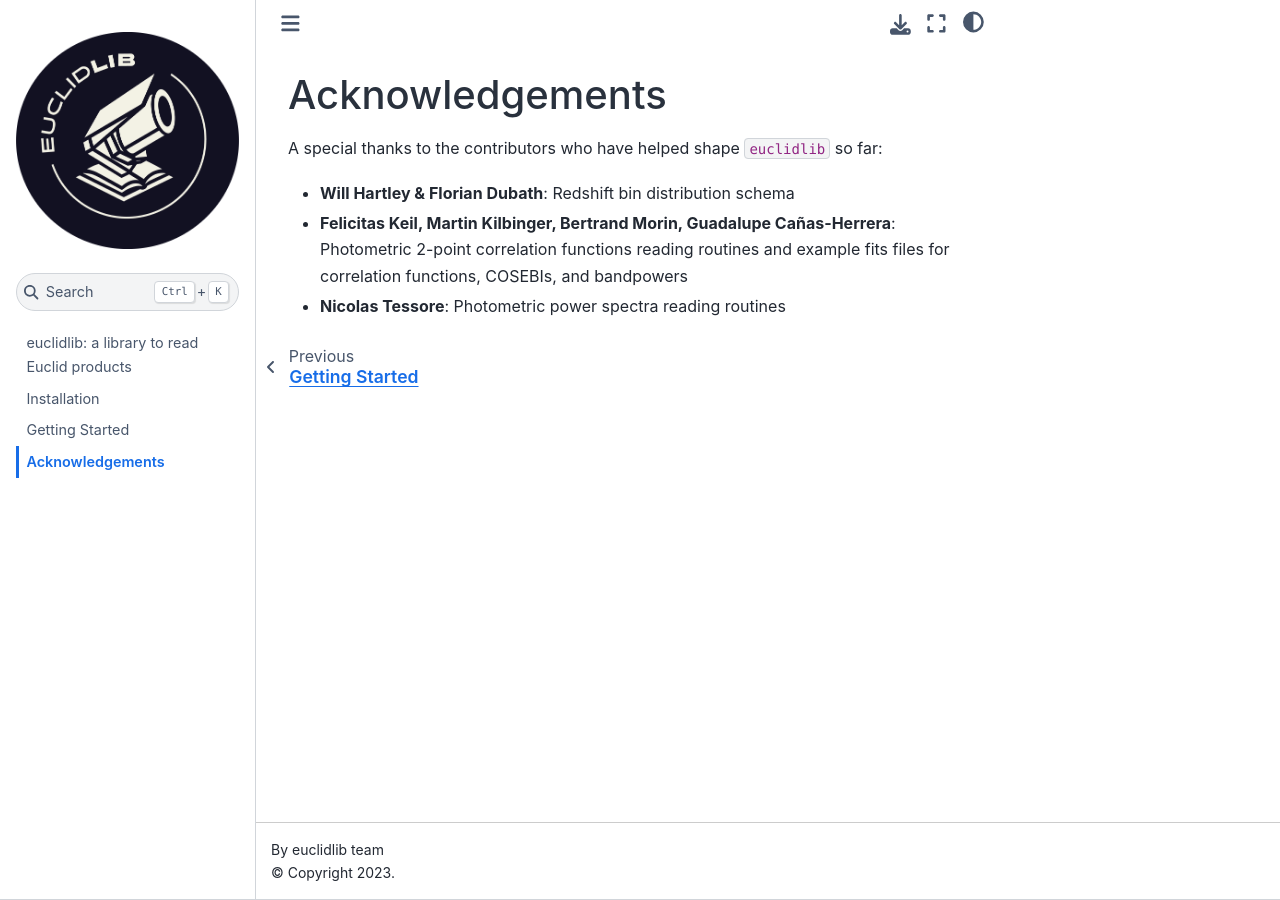
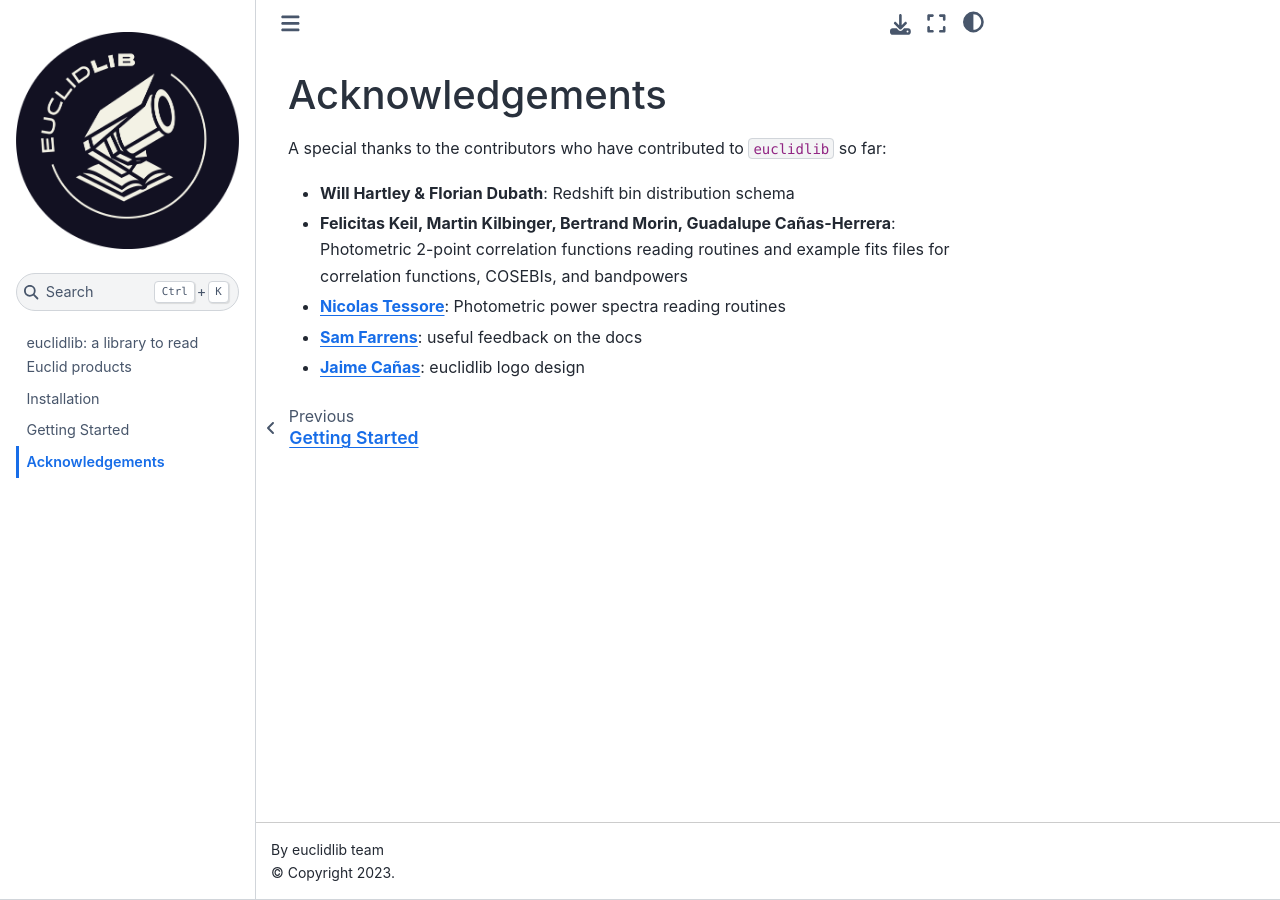
Before and after one commit to euclidlib/euclidlib, a Jupyter Book: the page built from docs/acknowledgments.md, in a window 1280 px wide. Built offline with Jupyter Book 1.0.4 settings and Sphinx 7.4.7 and the Sphinx Book theme 1.1.4, drawn with Linux system fonts in a browser that asks for light colours.

Commit message:
updated style of few strings

```diff
--- a/docs/acknowledgments.md
+++ b/docs/acknowledgments.md
@@ -1,7 +1,9 @@
 # Acknowledgements
 
-A special thanks to the contributors who have helped shape `euclidlib` so far:
+A special thanks to the contributors who have contributed to `euclidlib` so far:
 
 - **Will Hartley & Florian Dubath**: Redshift bin distribution schema
 - **Felicitas Keil, Martin Kilbinger, Bertrand Morin, Guadalupe Cañas-Herrera**: Photometric 2-point correlation functions reading routines and example fits files for correlation functions, COSEBIs, and bandpowers
-- **Nicolas Tessore**: Photometric power spectra reading routines
+- **[Nicolas Tessore](https://ntessore.page)**: Photometric power spectra reading routines
+- **[Sam Farrens](https://sfarrens.github.io)**: useful feedback on the docs
+- **[Jaime Cañas](https://www.behance.net/jaime_c)**: euclidlib logo design
```
Also changed, not shown: docs/intro.md (+2 -2 lines), docs/getting_started.ipynb.
